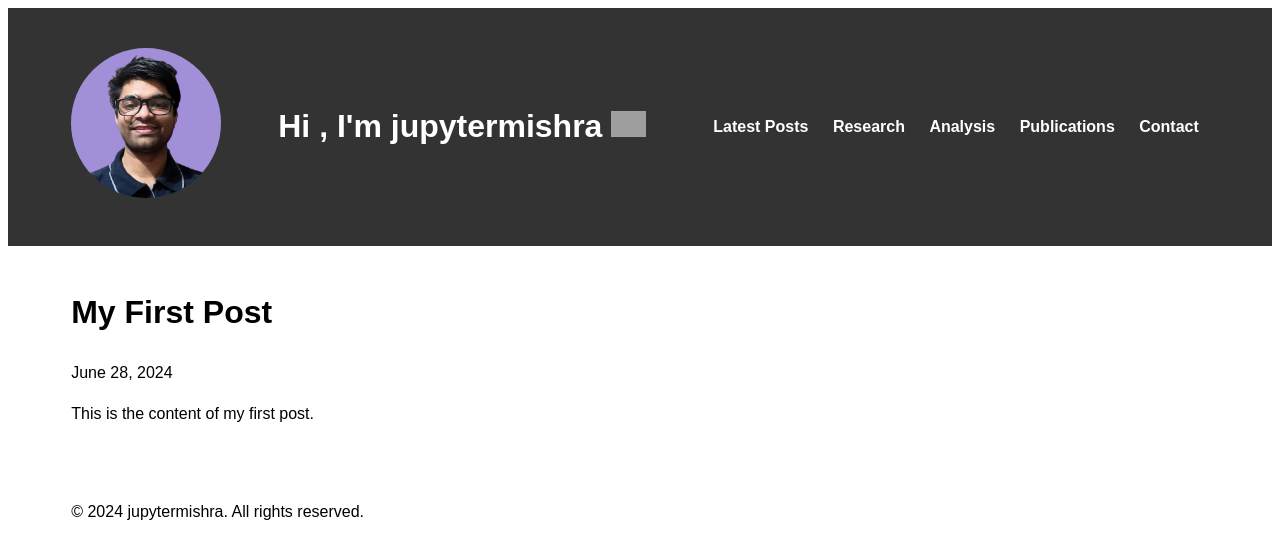
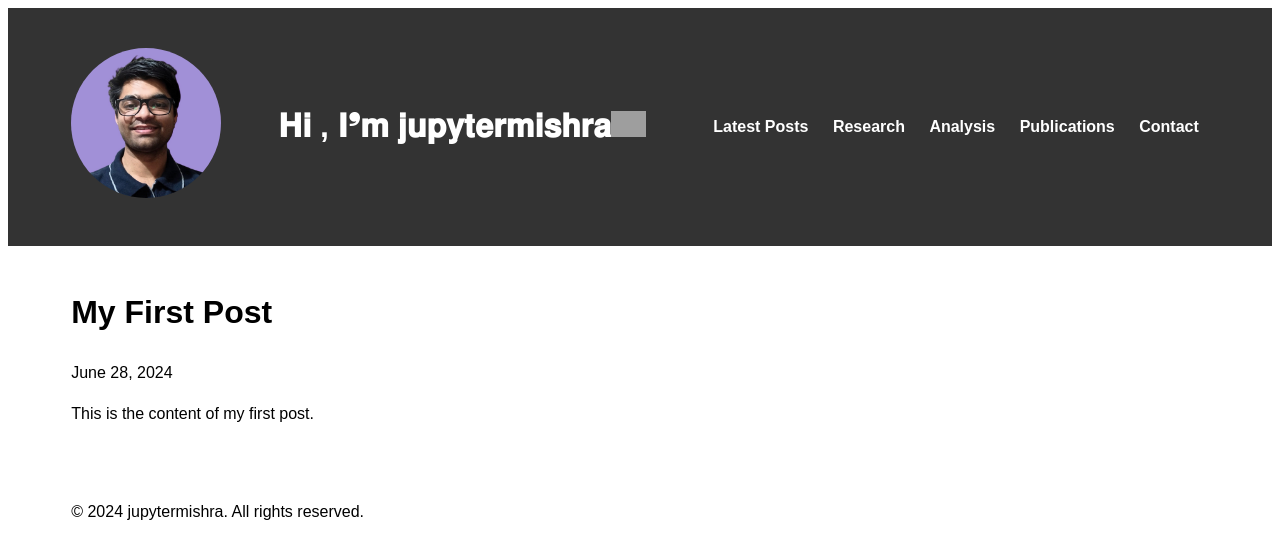
Before and after one commit to jupytermishra/jupytermishra.github.io, a Jekyll site: the page built from _posts/2024-06-28-my-first-post.md, in a window 1280 px wide. Shown: the top 559 px of the page. Built offline with Jekyll 4.4.1, drawn with Linux system fonts in a browser that asks for light colours; grey boxes are pictures that could not be loaded.

Commit message:
Update header.html

```diff
--- a/_includes/header.html
+++ b/_includes/header.html
@@ -3,7 +3,7 @@
     <div class="profile-photo">
       <img src="{{ '/assets/img/56.jpg' | relative_url }}" alt="jupytermishra">
     </div>
-    <h1 align="center"><b>Hi , I'm jupytermishra </b><img src="https://media.giphy.com/media/hvRJCLFzcasrR4ia7z/giphy.gif" width="35"></h1>
+    <h1 align="center"><b>𝐇𝐢 , 𝐈❜𝐦 𝐣𝐮𝐩𝐲𝐭𝐞𝐫𝐦𝐢𝐬𝐡𝐫𝐚</b><img src="https://media.giphy.com/media/hvRJCLFzcasrR4ia7z/giphy.gif" width="35"></h1>
 
  <div align="center">
     <nav>
```
